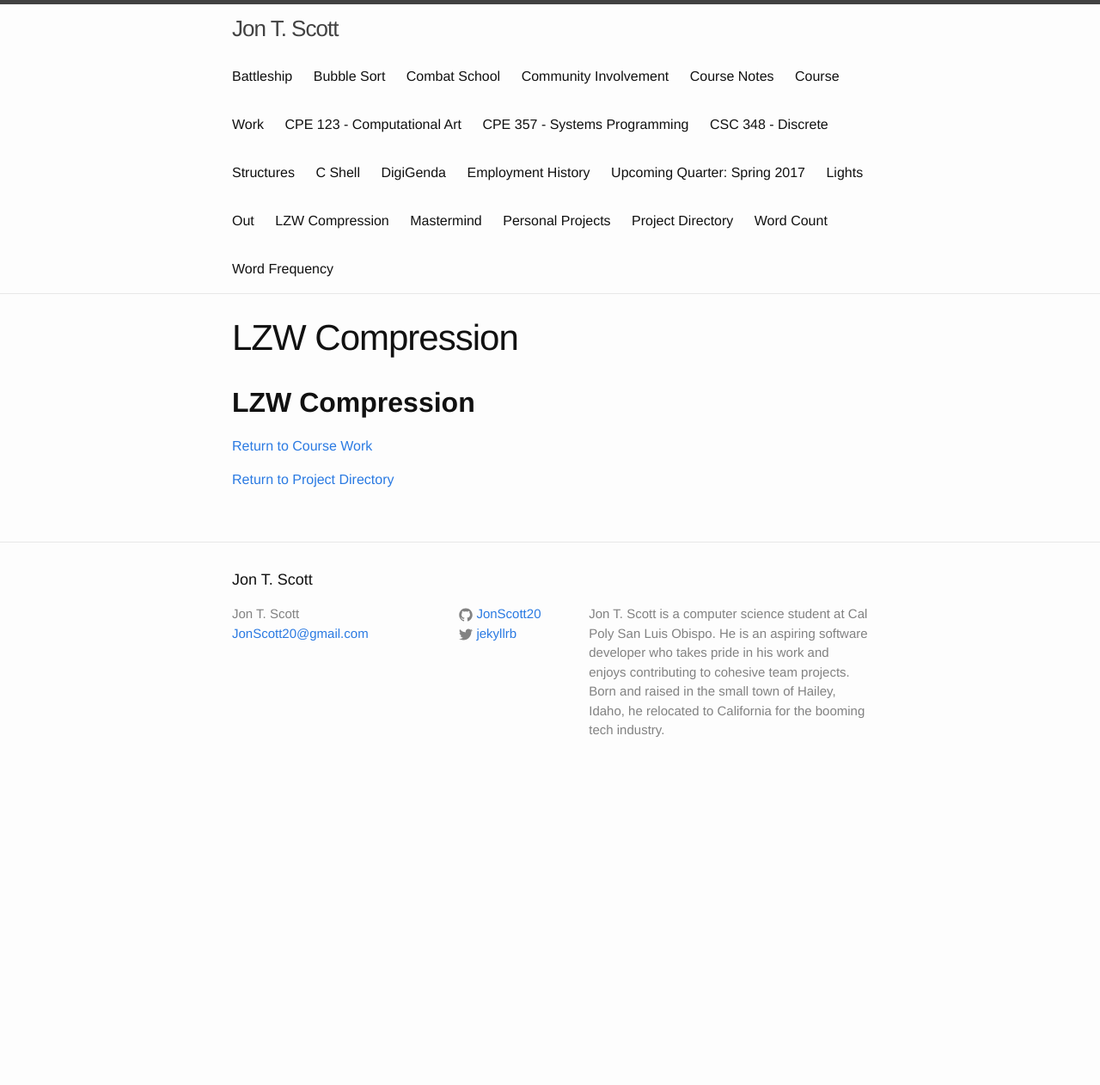
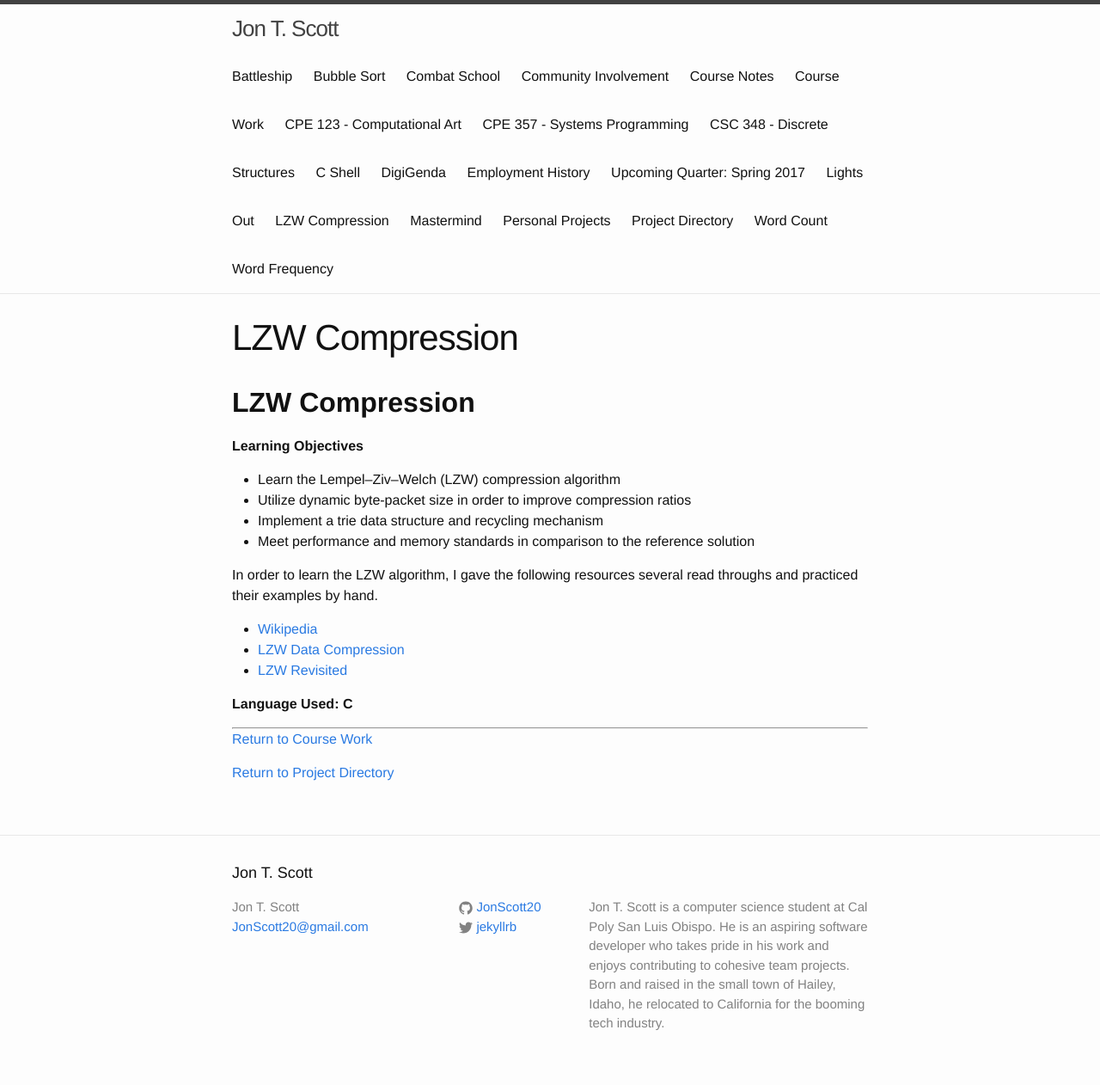
Before and after one commit to JonScott20/JonScott20.github.io, a Jekyll site: the page built from projects/lzwcompression.md, in a window 1280 px wide. Shown: the whole page at 86% size. Built offline with Jekyll 4.4.1, drawn with Linux system fonts in a browser that asks for light colours; our own code applies the rules of GitHub Pages for plain Markdown files; before the commit the page ends 921 px from its top, so only the background shows below that.

Commit message:
Update lzwcompression.md

```diff
--- a/projects/lzwcompression.md
+++ b/projects/lzwcompression.md
@@ -6,6 +6,23 @@ permalink: lzwcompression
 **LZW Compression**
 --------------
 
+**Learning Objectives**
+
+* Learn the Lempel–Ziv–Welch (LZW) compression algorithm
+* Utilize dynamic byte-packet size in order to improve compression ratios
+* Implement a trie data structure and recycling mechanism
+* Meet performance and memory standards in comparison to the reference solution
+
+In order to learn the LZW algorithm, I gave the following resources several read throughs and practiced their examples by hand.
+* [Wikipedia](https://en.wikipedia.org/wiki/Lempel%E2%80%93Ziv%E2%80%93Welch)
+* [LZW Data Compression](http://marknelson.us/1989/10/01/lzw-data-compression/)
+* [LZW Revisited](http://marknelson.us/2011/11/08/lzw-revisited/)
+
+
+**Language Used: C**
+
+----------
+
 [Return to Course Work](https://jonscott20.github.io/course_work/)
 
 [Return to Project Directory](https://jonscott20.github.io/project_directory/)
```
